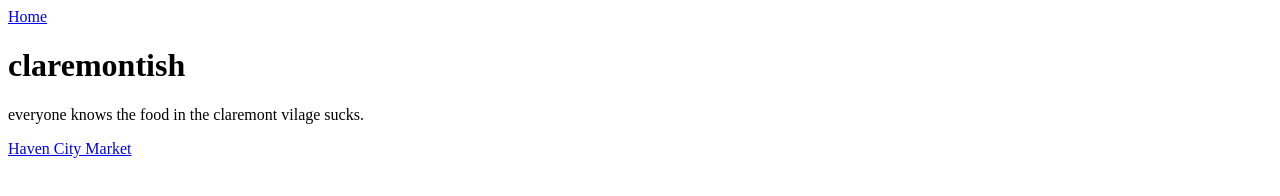
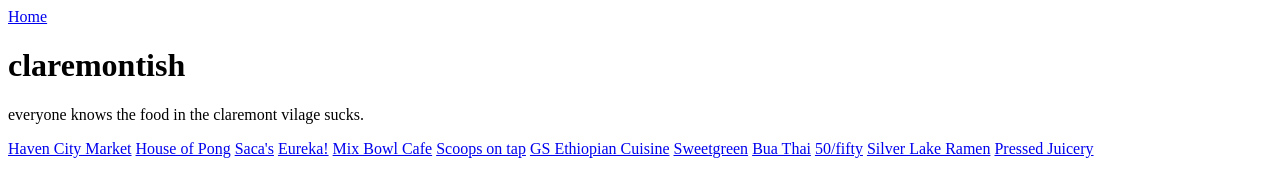
Before and after one commit to anyaCJ/anyaCJ.github.io, a plain HTML site: page locations/claremontish.html in a window 1280 px wide. Drawn offline with Linux system fonts and the light colour scheme.

Commit message:
Update claremontish.html

```diff
--- a/locations/claremontish.html
+++ b/locations/claremontish.html
@@ -14,6 +14,17 @@
 <p>everyone knows the food in the claremont vilage sucks.</p>
 
 <nav>
- <a href="hcm.html">Haven City Market</a>
+    <a href="../restaurants/hcm.html">Haven City Market</a>
+    <a href="../restaurants/hop.html">House of Pong</a>
+    <a href="../restaurants/sacas.html">Saca's</a>
+    <a href="../restaurants/eureka.html">Eureka!</a>
+    <a href="../restaurants/mbc.html">Mix Bowl Cafe</a>
+    <a href="../restaurants/scoops.html">Scoops on tap</a>
+    <a href="../restaurants/gsethiopian.html">GS Ethiopian Cuisine</a>
+    <a href="../restaurants/sweetgreen.html">Sweetgreen</a>
+    <a href="../restaurants/bua.html">Bua Thai</a>
+    <a href="../restaurants/50fifty.html">50/fifty</a>
+    <a href="../restaurants/silverlakerame.html">Silver Lake Ramen</a>
+    <a href="../restaurants/pressed.html">Pressed Juicery</a>
 </nav>
 </html>
```
